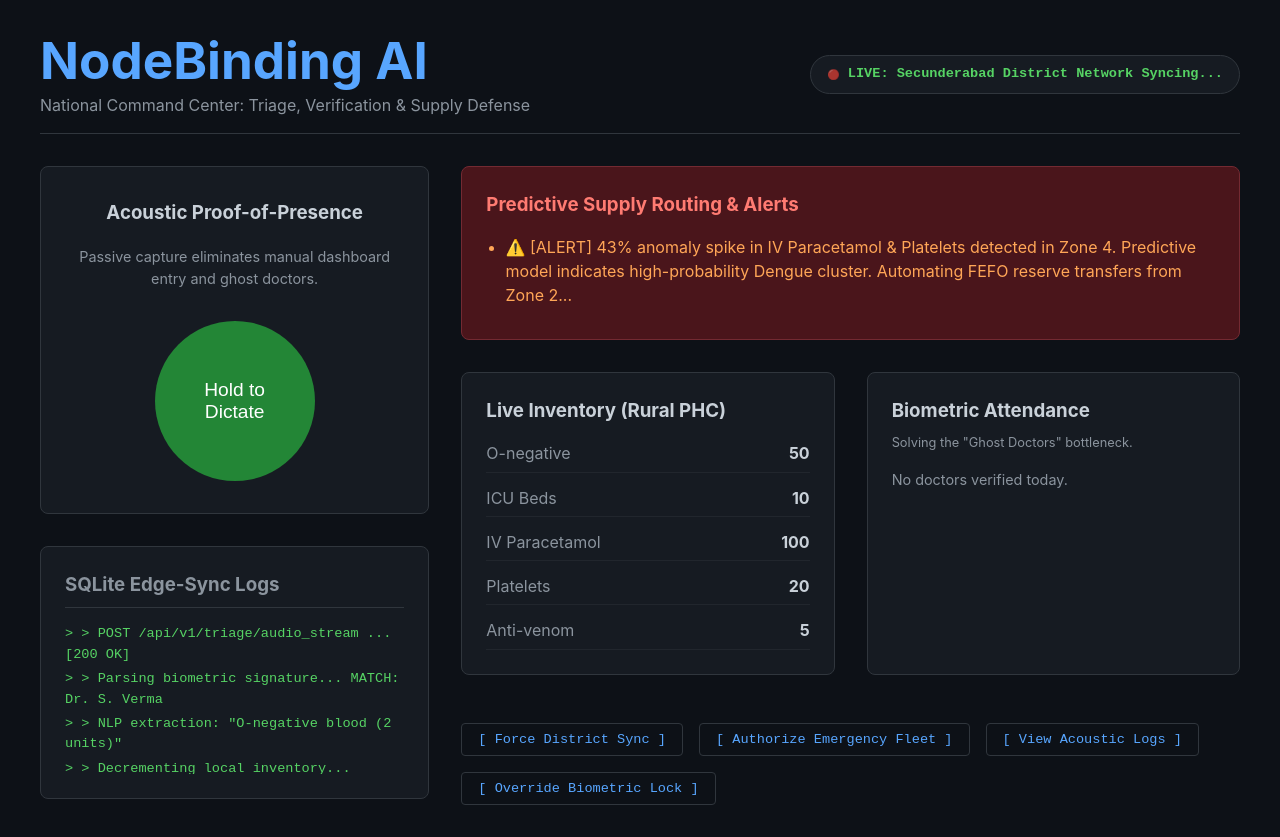
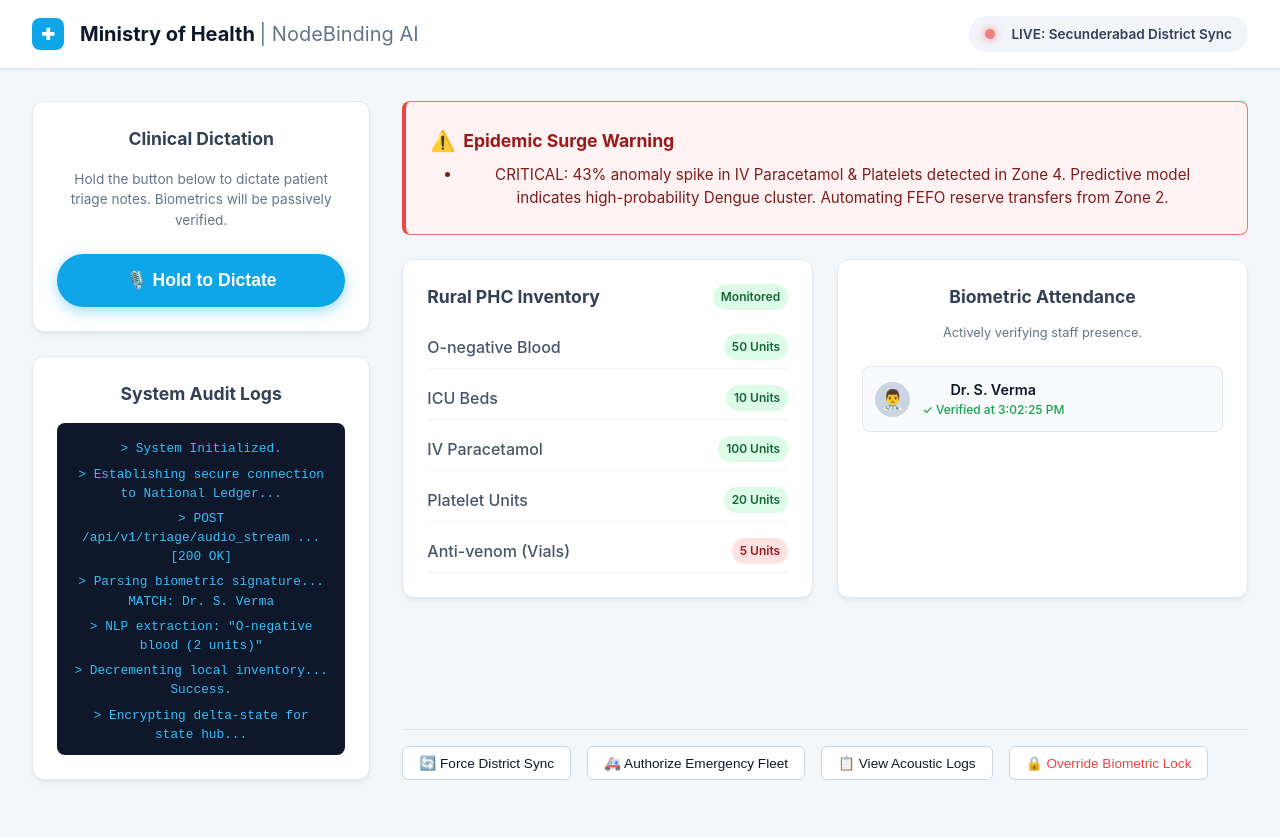
Before and after one commit to sayeeda-huriya-fatima/NodeBinding-AI, a React (Vite) app in the folder client/: page / in a window 1280 px wide. After the commit the page ends 812 px from the top, so only its background shows below. Built offline with nearby package versions, Linux system fonts and the light colour scheme.

Commit message:
feat(ui): complete redesign to enterprise clinical SaaS dashboard

```diff
--- a/client/src/App.tsx
+++ b/client/src/App.tsx
@@ -5,27 +5,31 @@ import './App.css';
 function App() {
   const [recording, setRecording] = useState(false);
   const [alerts, setAlerts] = useState<string[]>([
-    '⚠️ [ALERT] 43% anomaly spike in IV Paracetamol & Platelets detected in Zone 4. Predictive model indicates high-probability Dengue cluster. Automating FEFO reserve transfers from Zone 2...'
+    'CRITICAL: 43% anomaly spike in IV Paracetamol & Platelets detected in Zone 4. Predictive model indicates high-probability Dengue cluster. Automating FEFO reserve transfers from Zone 2.'
   ]);
   const [logs, setLogs] = useState<string[]>([
-    '> POST /api/v1/triage/audio_stream ... [200 OK]',
-    '> Parsing biometric signature... MATCH: Dr. S. Verma',
-    '> NLP extraction: "O-negative blood (2 units)"',
-    '> Decrementing local inventory... Success.',
-    '> Encrypting delta-state for state hub...'
+    'System Initialized.',
+    'Establishing secure connection to National Ledger...',
+    'POST /api/v1/triage/audio_stream ... [200 OK]',
+    'Parsing biometric signature... MATCH: Dr. S. Verma',
+    'NLP extraction: "O-negative blood (2 units)"',
+    'Decrementing local inventory... Success.',
+    'Encrypting delta-state for state hub...'
   ]);
 
   const mediaRecorderRef = useRef<MediaRecorder | null>(null);
   const audioChunksRef = useRef<Blob[]>([]);
 
   const [inventory, setInventory] = useState<any>({
-    'O-negative': 50,
+    'O-negative Blood': 50,
     'ICU Beds': 10,
     'IV Paracetamol': 100,
-    'Platelets': 20,
-    'Anti-venom': 5 // Mock for FEFO
+    'Platelet Units': 20,
+    'Anti-venom (Vials)': 5
   });
-  const [doctors, setDoctors] = useState<{name: string, time: string}[]>([]);
+  const [doctors, setDoctors] = useState<{name: string, time: string}[]>([
+    { name: 'Dr. S. Verma', time: new Date().toLocaleTimeString() }
+  ]);
 
   useEffect(() => {
     const interval = setInterval(async () => {
@@ -37,7 +41,7 @@ function App() {
         if (result.data?.doctorName) {
           setDoctors(prev => [{name: result.data.doctorName, time: new Date().toLocaleTimeString()}, ...prev]);
         }
-        setLogs(prev => ['[Delta Sync] Triage synced to National Ledger', ...prev]);
+        setLogs(prev => ['[Delta Sync] Triage securely synced to National Ledger.', ...prev]);
       }
     }, 3000);
     return () => clearInterval(interval);
@@ -53,9 +57,9 @@ function App() {
       };
       mediaRecorderRef.current.start();
       setRecording(true);
-      setLogs(prev => ['[Mic] Active. Listening for biometric match...', ...prev]);
+      setLogs(prev => ['Microphone active. Listening for biometric match...', ...prev]);
     } catch (err) {
-      setLogs(prev => ['[Error] Microphone access denied.', ...prev]);
+      setLogs(prev => ['Error: Microphone access denied by browser policies.', ...prev]);
     }
   };
 
@@ -68,17 +72,16 @@ function App() {
         reader.onloadend = async () => {
           const base64data = reader.result?.toString().split(',')[1];
           if (base64data) {
-            setLogs(prev => ['[Offline-First] Audio cached in SQLite. Queueing...', ...prev]);
+            setLogs(prev => ['Audio cached securely in SQLite edge-buffer. Queueing for sync...', ...prev]);
             await syncService.queueTriage(base64data);
 
-            // Immediate flush attempt
             const results = await syncService.flushQueue();
             if (results.length > 0) {
                const r = results[0];
                if (r.alerts?.length > 0) setAlerts(prev => [...r.alerts, ...prev]);
                if (r.supplyState) setInventory(r.supplyState);
                if (r.data?.doctorName) setDoctors(prev => [{name: r.data.doctorName, time: new Date().toLocaleTimeString()}, ...prev]);
-               setLogs(prev => [`[Gemini 1.5] Extracted: ${JSON.stringify(r.data)}`, ...prev]);
+               setLogs(prev => [`AI NLP Extraction complete: ${JSON.stringify(r.data)}`, ...prev]);
             }
           }
         };
@@ -90,87 +93,92 @@ function App() {
   };
 
   return (
-    <div style={{ padding: '2rem', maxWidth: '1200px', margin: '0 auto' }}>
-      <header style={{ borderBottom: '1px solid #30363d', paddingBottom: '1rem', marginBottom: '2rem', textAlign: 'left', display: 'flex', justifyContent: 'space-between', alignItems: 'center' }}>
-        <div>
-          <h1 style={{ margin: 0, color: '#58a6ff' }}>NodeBinding AI</h1>
-          <p style={{ margin: '5px 0 0 0', color: '#8b949e' }}>National Command Center: Triage, Verification & Supply Defense</p>
+    <div>
+      {/* Clinical Top Navigation */}
+      <nav style={{ backgroundColor: 'white', padding: '1rem 2rem', display: 'flex', justifyContent: 'space-between', alignItems: 'center', borderBottom: '1px solid #e2e8f0', boxShadow: '0 1px 2px 0 rgba(0,0,0,0.05)' }}>
+        <div style={{ display: 'flex', alignItems: 'center', gap: '1rem' }}>
+          <div style={{ width: '32px', height: '32px', backgroundColor: '#0ea5e9', borderRadius: '8px', display: 'flex', alignItems: 'center', justifyContent: 'center', color: 'white', fontWeight: 'bold' }}>✚</div>
+          <h1 style={{ margin: 0, fontSize: '1.25rem', color: '#0f172a', fontWeight: '700' }}>Ministry of Health <span style={{ fontWeight: '400', color: '#64748b' }}>| NodeBinding AI</span></h1>
         </div>
-        <div style={{ display: 'flex', alignItems: 'center', gap: '0.5rem', backgroundColor: '#161b22', padding: '0.5rem 1rem', borderRadius: '20px', border: '1px solid #30363d' }}>
-          <span className="pulse" style={{ fontSize: '10px' }}>🔴</span>
-          <span style={{ color: '#56d364', fontSize: '0.85rem', fontWeight: 'bold', fontFamily: 'monospace' }}>LIVE: Secunderabad District Network Syncing...</span>
+        <div style={{ display: 'flex', alignItems: 'center', gap: '1rem', backgroundColor: '#f1f5f9', padding: '0.5rem 1rem', borderRadius: '50px' }}>
+          <span className="pulse"></span>
+          <span style={{ fontSize: '0.85rem', fontWeight: '600', color: '#334155' }}>LIVE: Secunderabad District Sync</span>
         </div>
-      </header>
+      </nav>
 
-      <div style={{ display: 'grid', gridTemplateColumns: '1fr 2fr', gap: '2rem' }}>
+      {/* Main Clinical Dashboard */}
+      <div style={{ padding: '2rem', maxWidth: '1400px', margin: '0 auto', display: 'grid', gridTemplateColumns: '1fr 2.5fr', gap: '2rem' }}>
 
-        {/* LEFT COLUMN: The Input */}
-        <div style={{ display: 'flex', flexDirection: 'column', gap: '2rem' }}>
+        {/* Left Column: Input & Logs */}
+        <div style={{ display: 'flex', flexDirection: 'column', gap: '1.5rem' }}>
 
-          <div style={{ backgroundColor: '#161b22', padding: '2rem', borderRadius: '8px', border: '1px solid #30363d' }}>
-            <h3 style={{ marginTop: 0, color: '#c9d1d9' }}>Acoustic Proof-of-Presence</h3>
-            <p style={{ fontSize: '0.9rem', color: '#8b949e', marginBottom: '2rem' }}>Passive capture eliminates manual dashboard entry and ghost doctors.</p>
+          <div className="clinical-card">
+            <h2 style={{ fontSize: '1.1rem', margin: '0 0 1rem 0' }}>Clinical Dictation</h2>
+            <p style={{ fontSize: '0.85rem', color: '#64748b', marginBottom: '1.5rem' }}>Hold the button below to dictate patient triage notes. Biometrics will be passively verified.</p>
             <button
               onMouseDown={startRecording} onMouseUp={stopRecording} onTouchStart={startRecording} onTouchEnd={stopRecording}
-              style={{
-                padding: '2rem', fontSize: '1.2rem', backgroundColor: recording ? '#ff7b72' : '#238636',
-                color: 'white', border: 'none', borderRadius: '50%', width: '160px', height: '160px', cursor: 'pointer',
-                boxShadow: recording ? '0 0 20px rgba(255,123,114,0.4)' : 'none', transition: 'all 0.2s'
-              }}
+              className={`dictate-btn ${recording ? 'recording' : ''}`}
             >
-              {recording ? 'Release to Send' : 'Hold to Dictate'}
+              {recording ? '🎙️ Release to Send' : '🎙️ Hold to Dictate'}
             </button>
           </div>
 
-          <div style={{ backgroundColor: '#161b22', padding: '1.5rem', borderRadius: '8px', border: '1px solid #30363d', textAlign: 'left' }}>
-            <h3 style={{ margin: '0 0 1rem 0', color: '#8b949e', borderBottom: '1px solid #30363d', paddingBottom: '0.5rem' }}>SQLite Edge-Sync Logs</h3>
-            <div style={{ fontSize: '0.85rem', color: '#56d364', fontFamily: 'monospace', height: '150px', overflowY: 'auto' }}>
-              {logs.map((log, i) => <div key={i} style={{marginBottom: '4px'}}>{'>'} {log}</div>)}
-              {logs.length === 0 && 'Awaiting triage input...'}
+          <div className="clinical-card" style={{ flexGrow: 1, display: 'flex', flexDirection: 'column' }}>
+            <h2 style={{ fontSize: '1.1rem', margin: '0 0 1rem 0' }}>System Audit Logs</h2>
+            <div style={{ backgroundColor: '#0f172a', color: '#38bdf8', padding: '1rem', borderRadius: '8px', fontFamily: 'monospace', fontSize: '0.8rem', height: '300px', overflowY: 'auto' }}>
+              {logs.map((log, i) => <div key={i} style={{marginBottom: '6px'}}>{'>'} {log}</div>)}
             </div>
           </div>
         </div>
 
-        {/* RIGHT COLUMN: The Dashboard */}
-        <div style={{ display: 'flex', flexDirection: 'column', gap: '2rem', textAlign: 'left' }}>
+        {/* Right Column: Analytics & Inventory */}
+        <div style={{ display: 'flex', flexDirection: 'column', gap: '1.5rem' }}>
 
-          {/* Alerts */}
-          <div style={{ backgroundColor: alerts.length > 0 ? '#4a151b' : '#161b22', padding: '1.5rem', borderRadius: '8px', border: alerts.length > 0 ? '1px solid #732a32' : '1px solid #30363d' }}>
-            <h3 style={{ margin: '0 0 1rem 0', color: alerts.length > 0 ? '#ff7b72' : '#8b949e' }}>Predictive Supply Routing & Alerts</h3>
-            {alerts.length === 0 ? (
-              <p style={{ color: '#8b949e', margin: 0, fontSize: '0.9rem' }}>All systems nominal. No epidemic surges detected.</p>
-            ) : (
-              <ul style={{ color: '#ffa657', margin: 0, paddingLeft: '1.2rem' }}>
-                {alerts.map((alert, i) => <li key={i} style={{marginBottom: '0.5rem'}}>{alert}</li>)}
+          {/* Emergency Alert Banner */}
+          {alerts.length > 0 && (
+            <div style={{ backgroundColor: '#fef2f2', border: '1px solid #f87171', borderLeft: '4px solid #ef4444', padding: '1.5rem', borderRadius: '8px' }}>
+              <div style={{ display: 'flex', alignItems: 'center', gap: '0.5rem', marginBottom: '0.5rem' }}>
+                <span style={{ fontSize: '1.25rem' }}>⚠️</span>
+                <h3 style={{ color: '#991b1b', margin: 0, fontSize: '1.1rem' }}>Epidemic Surge Warning</h3>
+              </div>
+              <ul style={{ color: '#7f1d1d', margin: 0, paddingLeft: '2rem', fontSize: '0.95rem' }}>
+                {alerts.map((alert, i) => <li key={i}>{alert}</li>)}
               </ul>
-            )}
-          </div>
+            </div>
+          )}
 
-          {/* Grid for Inventory & Verification */}
-          <div style={{ display: 'grid', gridTemplateColumns: '1fr 1fr', gap: '2rem' }}>
+          <div style={{ display: 'grid', gridTemplateColumns: '1fr 1fr', gap: '1.5rem' }}>
 
-            <div style={{ backgroundColor: '#161b22', padding: '1.5rem', borderRadius: '8px', border: '1px solid #30363d' }}>
-              <h3 style={{ margin: '0 0 1rem 0', color: '#c9d1d9' }}>Live Inventory (Rural PHC)</h3>
-              <div style={{ display: 'flex', flexDirection: 'column', gap: '0.8rem' }}>
+            {/* Live Inventory */}
+            <div className="clinical-card">
+              <h2 style={{ fontSize: '1.1rem', margin: '0 0 1.5rem 0', display: 'flex', justifyContent: 'space-between' }}>
+                Rural PHC Inventory
+                <span className="badge badge-ok">Monitored</span>
+              </h2>
+              <div style={{ display: 'flex', flexDirection: 'column', gap: '1rem' }}>
                 {Object.entries(inventory).map(([item, qty]) => (
-                  <div key={item} style={{ display: 'flex', justifyContent: 'space-between', borderBottom: '1px solid #21262d', paddingBottom: '0.4rem' }}>
-                    <span style={{ color: '#8b949e' }}>{item}</span>
-                    <span style={{ fontWeight: 'bold', color: (qty as number) < 5 ? '#ff7b72' : '#c9d1d9' }}>{qty as number}</span>
+                  <div key={item} style={{ display: 'flex', justifyContent: 'space-between', alignItems: 'center', borderBottom: '1px solid #f1f5f9', paddingBottom: '0.5rem' }}>
+                    <span style={{ color: '#475569', fontWeight: '500' }}>{item}</span>
+                    <span className={`badge ${(qty as number) < 10 ? 'badge-warn' : 'badge-ok'}`}>
+                      {qty as number} Units
+                    </span>
                   </div>
                 ))}
               </div>
             </div>
 
-            <div style={{ backgroundColor: '#161b22', padding: '1.5rem', borderRadius: '8px', border: '1px solid #30363d' }}>
-              <h3 style={{ margin: '0 0 1rem 0', color: '#c9d1d9' }}>Biometric Attendance</h3>
-              <p style={{ fontSize: '0.8rem', color: '#8b949e', marginTop: '-0.5rem', marginBottom: '1rem' }}>Solving the "Ghost Doctors" bottleneck.</p>
-              <div style={{ display: 'flex', flexDirection: 'column', gap: '0.8rem' }}>
-                {doctors.length === 0 ? <span style={{color: '#8b949e', fontSize: '0.9rem'}}>No doctors verified today.</span> : null}
+            {/* Ghost Doctor Verification */}
+            <div className="clinical-card">
+              <h2 style={{ fontSize: '1.1rem', margin: '0 0 0.5rem 0' }}>Biometric Attendance</h2>
+              <p style={{ fontSize: '0.8rem', color: '#64748b', marginBottom: '1.5rem' }}>Actively verifying staff presence.</p>
+              <div style={{ display: 'flex', flexDirection: 'column', gap: '1rem' }}>
                 {doctors.map((doc, i) => (
-                  <div key={i} style={{ display: 'flex', alignItems: 'center', gap: '0.5rem' }}>
-                    <div style={{ width: '8px', height: '8px', borderRadius: '50%', backgroundColor: '#238636' }}></div>
-                    <span style={{ color: '#c9d1d9', fontSize: '0.95rem' }}>{doc.name}</span>
-                    <span style={{ color: '#8b949e', fontSize: '0.8rem', marginLeft: 'auto' }}>{doc.time}</span>
+                  <div key={i} style={{ display: 'flex', alignItems: 'center', gap: '0.75rem', backgroundColor: '#f8fafc', padding: '0.75rem', borderRadius: '8px', border: '1px solid #e2e8f0' }}>
+                    <div style={{ width: '35px', height: '35px', borderRadius: '50%', backgroundColor: '#cbd5e1', display: 'flex', alignItems: 'center', justifyContent: 'center', fontSize: '1.2rem' }}>👨‍⚕️</div>
+                    <div>
+                      <div style={{ fontWeight: '600', color: '#0f172a', fontSize: '0.9rem' }}>{doc.name}</div>
+                      <div style={{ color: '#16a34a', fontSize: '0.75rem', fontWeight: '500' }}>✓ Verified at {doc.time}</div>
+                    </div>
                   </div>
                 ))}
               </div>
@@ -178,12 +186,12 @@ function App() {
 
           </div>
 
-          {/* God Mode Action Buttons */}
-          <div style={{ display: 'flex', gap: '1rem', marginTop: '1rem', flexWrap: 'wrap' }}>
-            <button className="god-mode-btn">[ Force District Sync ]</button>
-            <button className="god-mode-btn">[ Authorize Emergency Fleet ]</button>
-            <button className="god-mode-btn">[ View Acoustic Logs ]</button>
-            <button className="god-mode-btn">[ Override Biometric Lock ]</button>
+          {/* Admin Override Buttons */}
+          <div style={{ display: 'flex', gap: '1rem', marginTop: 'auto', paddingTop: '1rem', borderTop: '1px solid #e2e8f0' }}>
+            <button className="action-btn">🔄 Force District Sync</button>
+            <button className="action-btn">🚑 Authorize Emergency Fleet</button>
+            <button className="action-btn">📋 View Acoustic Logs</button>
+            <button className="action-btn" style={{ color: '#ef4444' }}>🔒 Override Biometric Lock</button>
           </div>
 
         </div>
--- a/client/src/index.css
+++ b/client/src/index.css
@@ -1,21 +1,84 @@
 :root {
-  font-family: Inter, system-ui, Avenir, Helvetica, Arial, sans-serif;
+  font-family: -apple-system, BlinkMacSystemFont, "Segoe UI", Roboto, Helvetica, Arial, sans-serif;
   line-height: 1.5;
-  font-weight: 400;
-  color-scheme: dark;
-  background-color: #0d1117;
-  color: #c9d1d9;
+  background-color: #f4f7f9;
+  color: #334155;
 }
 
 body {
   margin: 0;
-  display: flex;
-  min-width: 320px;
-  min-height: 100vh;
+  padding: 0;
+  display: block;
 }
 
-h1 {
-  font-size: 3.2em;
-  line-height: 1.1;
-  color: #58a6ff;
+.clinical-card {
+  background: white;
+  border-radius: 12px;
+  box-shadow: 0 4px 6px -1px rgba(0, 0, 0, 0.05), 0 2px 4px -1px rgba(0, 0, 0, 0.03);
+  padding: 1.5rem;
+  border: 1px solid #e2e8f0;
 }
+
+.pulse {
+  display: inline-block;
+  width: 10px;
+  height: 10px;
+  background-color: #ef4444;
+  border-radius: 50%;
+  animation: pulse 1.5s infinite;
+  box-shadow: 0 0 8px #ef4444;
+}
+
+@keyframes pulse {
+  0% { transform: scale(0.95); box-shadow: 0 0 0 0 rgba(239, 68, 68, 0.7); }
+  70% { transform: scale(1); box-shadow: 0 0 0 6px rgba(239, 68, 68, 0); }
+  100% { transform: scale(0.95); box-shadow: 0 0 0 0 rgba(239, 68, 68, 0); }
+}
+
+.action-btn {
+  background-color: white;
+  color: #0f172a;
+  border: 1px solid #cbd5e1;
+  padding: 0.5rem 1rem;
+  border-radius: 6px;
+  font-size: 0.85rem;
+  font-weight: 500;
+  cursor: pointer;
+  transition: all 0.2s;
+}
+
+.action-btn:hover {
+  background-color: #f1f5f9;
+  border-color: #94a3b8;
+}
+
+.dictate-btn {
+  background-color: #0ea5e9;
+  color: white;
+  border: none;
+  padding: 1rem 2rem;
+  border-radius: 50px;
+  font-size: 1.1rem;
+  font-weight: 600;
+  cursor: pointer;
+  box-shadow: 0 4px 14px 0 rgba(14, 165, 233, 0.39);
+  transition: all 0.2s;
+  display: flex;
+  align-items: center;
+  justify-content: center;
+  gap: 10px;
+  width: 100%;
+}
+.dictate-btn.recording {
+  background-color: #ef4444;
+  box-shadow: 0 4px 14px 0 rgba(239, 68, 68, 0.39);
+}
+
+.badge {
+  padding: 4px 8px;
+  border-radius: 9999px;
+  font-size: 0.75rem;
+  font-weight: 600;
+}
+.badge-ok { background: #dcfce7; color: #166534; }
+.badge-warn { background: #fee2e2; color: #991b1b; }
```
